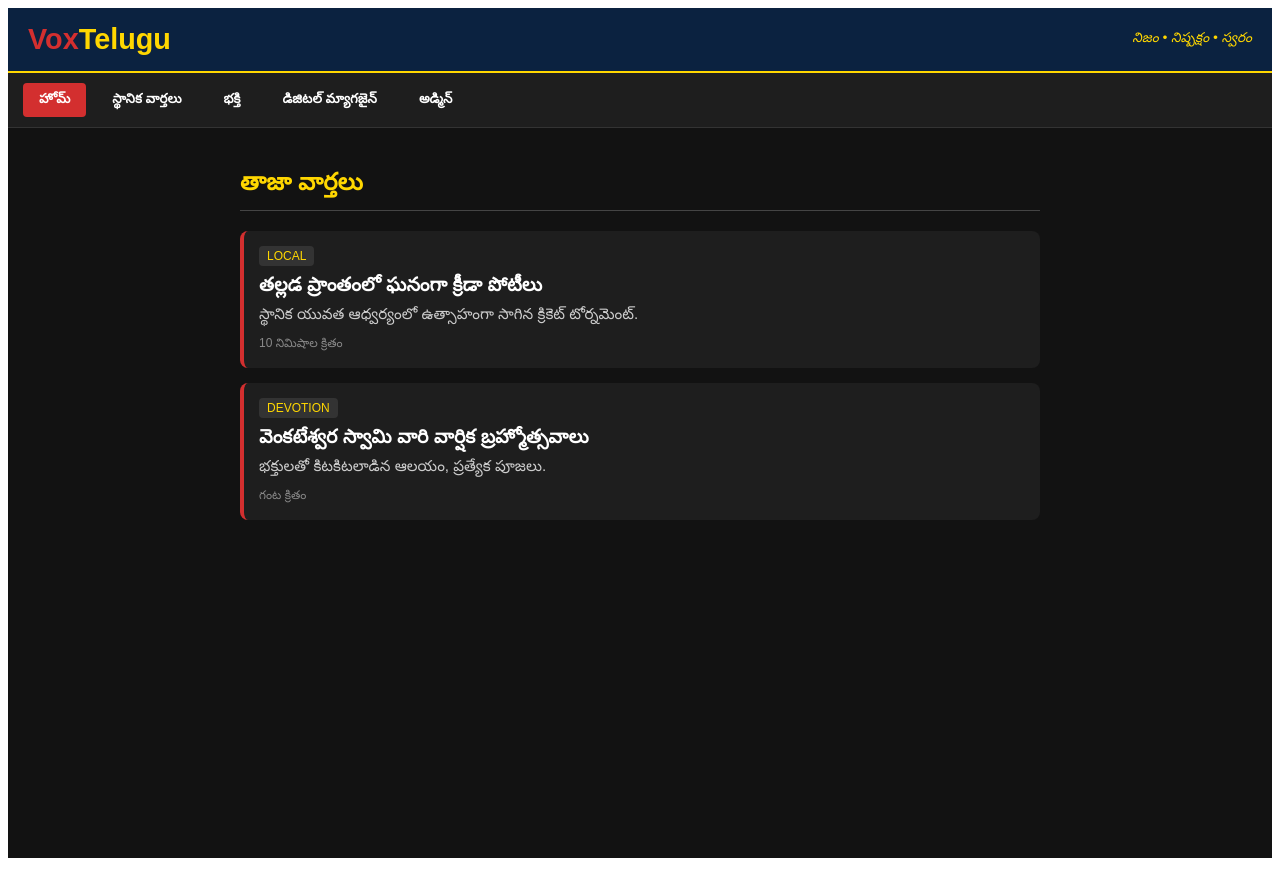
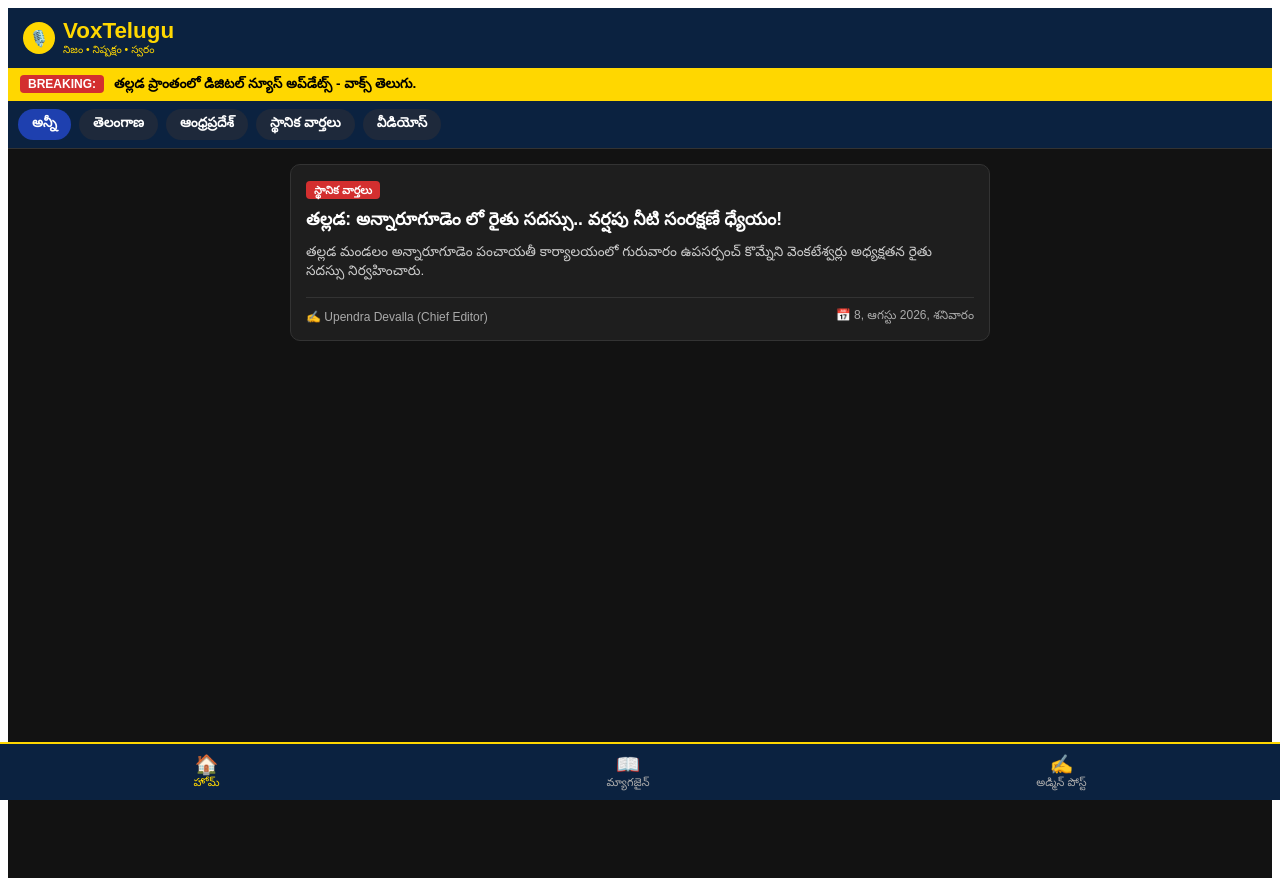
Before and after one commit to upendradevalla5-pixel/voxtelugu-next, a Next.js app: page / in a window 1280 px wide. Built offline with nearby package versions, Linux system fonts and the light colour scheme.

Commit message:
Update page.js

```diff
--- a/app/page.js
+++ b/app/page.js
@@ -3,66 +3,189 @@ import { useState, useEffect } from 'react';
 
 export default function VoxTeluguApp() {
   const [activeTab, setActiveTab] = useState('home');
+  const [selectedCategory, setSelectedCategory] = useState('అన్నీ');
+  const [searchQuery, setSearchQuery] = useState('');
+
+  // News State
   const [newsList, setNewsList] = useState([
-    { id: 1, title: 'తల్లడ ప్రాంతంలో ఘనంగా క్రీడా పోటీలు', category: 'local', time: '10 నిమిషాల క్రితం', desc: 'స్థానిక యువత ఆధ్వర్యంలో ఉత్సాహంగా సాగిన క్రికెట్ టోర్నమెంట్.' },
-    { id: 2, title: 'వెంకటేశ్వర స్వామి వారి వార్షిక బ్రహ్మోత్సవాలు', category: 'devotion', time: 'గంట క్రితం', desc: 'భక్తులతో కిటకిటలాడిన ఆలయం, ప్రత్యేక పూజలు.' }
+    {
+      id: 1,
+      category: 'స్థానిక వార్తలు',
+      title: 'తల్లడ: అన్నారూగూడెం లో రైతు సదస్సు.. వర్షపు నీటి సంరక్షణే ధ్యేయం!',
+      desc: 'తల్లడ మండలం అన్నారూగూడెం పంచాయతీ కార్యాలయంలో గురువారం ఉపసర్పంచ్ కొమ్నేని వెంకటేశ్వర్లు అధ్యక్షతన రైతు సదస్సు నిర్వహించారు.',
+      editor: 'Upendra Devalla',
+      role: 'Chief Editor',
+      date: '8, ఆగస్టు 2026, శనివారం',
+      views: 1,
+      likes: 0
+    }
   ]);
 
+  // Admin Form State
+  const [newTitle, setNewTitle] = useState('');
+  const [newCategory, setNewCategory] = useState('స్థానిక వార్తలు');
+  const [newDesc, setNewDesc] = useState('');
+
+  const categories = ['అన్నీ', 'తెలంగాణ', 'ఆంధ్రప్రదేశ్', 'స్థానిక వార్తలు', 'వీడియోస్'];
+
+  const handlePostSubmit = (e) => {
+    e.preventDefault();
+    if (!newTitle || !newDesc) return alert('దయచేసి శీర్షిక మరియు వివరణ రాయండి.');
+
+    const newPost = {
+      id: Date.now(),
+      category: newCategory,
+      title: newTitle,
+      desc: newDesc,
+      editor: 'Upendra Devalla',
+      role: 'Chief Editor',
+      date: '8, ఆగస్టు 2026, శనివారం',
+      views: 1,
+      likes: 0
+    };
+
+    setNewsList([newPost, ...newsList]);
+    setNewTitle('');
+    setNewDesc('');
+    setActiveTab('home');
+    alert('వార్త విజయవంతంగా పోస్ట్ చేయబడింది!');
+  };
+
   return (
-    <div style={{ background: '#121212', color: '#fff', minHeight: '100vh', fontFamily: 'sans-serif', paddingBottom: '50px' }}>
-      {/* Header */}
-      <header style={{ background: '#0b2240', padding: '15px 20px', display: 'flex', justifyContent: 'space-between', alignItems: 'center', borderBottom: '2px solid #ffd700' }}>
-        <h1 style={{ fontSize: '1.8rem', fontWeight: 900, margin: 0 }}>
-          <span style={{ color: '#d32f2f' }}>Vox</span><span style={{ color: '#ffd700' }}>Telugu</span>
-        </h1>
-        <div style={{ fontSize: '0.85rem', color: '#ffd700', fontStyle: 'italic' }}>
-          నిజం • నిష్పక్షం • స్వరం
+    <div style={{ background: '#121212', color: '#fff', minHeight: '100vh', fontFamily: 'sans-serif', paddingBottom: '70px' }}>
+
+      {/* Top Header */}
+      <header style={{ background: '#0b2240', padding: '10px 15px', display: 'flex', justifyContent: 'space-between', alignItems: 'center', borderBottom: '2px solid #ffd700' }}>
+        <div style={{ display: 'flex', alignItems: 'center', gap: '8px' }}>
+          <div style={{ background: '#ffd700', color: '#000', borderRadius: '50%', width: '32px', height: '32px', display: 'flex', alignItems: 'center', justifyContent: 'center', fontWeight: 'bold' }}>🎙️</div>
+          <div>
+            <h1 style={{ fontSize: '1.4rem', fontWeight: 900, margin: 0, color: '#ffd700' }}>VoxTelugu</h1>
+            <div style={{ fontSize: '0.65rem', color: '#ffd700' }}>నిజం • నిష్పక్షం • స్వరం</div>
+          </div>
         </div>
       </header>
 
-      {/* Navigation Tabs */}
-      <nav style={{ display: 'flex', background: '#1e1e1e', overflowX: 'auto', padding: '10px', borderBottom: '1px solid #333' }}>
-        {['home', 'local', 'devotion', 'magazine', 'admin'].map((tab) => (
+      {/* Breaking News Ticker */}
+      <div style={{ background: '#ffd700', color: '#000', padding: '6px 12px', fontSize: '0.85rem', fontWeight: 'bold' }}>
+        <span style={{ background: '#d32f2f', color: '#fff', padding: '2px 8px', borderRadius: '4px', fontSize: '0.75rem', marginRight: '10px' }}>BREAKING:</span>
+        తల్లడ ప్రాంతంలో డిజిటల్ న్యూస్ అప్‌డేట్స్ - వాక్స్ తెలుగు.
+      </div>
+
+      {/* Category Navigation Bar */}
+      <nav style={{ display: 'flex', background: '#0b2240', overflowX: 'auto', padding: '8px 10px', gap: '8px', borderBottom: '1px solid #333' }}>
+        {categories.map((cat) => (
           <button
-            key={tab}
-            onClick={() => setActiveTab(tab)}
+            key={cat}
+            onClick={() => { setSelectedCategory(cat); setActiveTab('home'); }}
             style={{
-              background: activeTab === tab ? '#d32f2f' : 'transparent',
-              color: '#fff', border: 'none', padding: '8px 16px', margin: '0 5px',
-              borderRadius: '4px', cursor: 'pointer', textTransform: 'capitalize', whiteSpace: 'nowrap', fontWeight: 'bold'
+              background: selectedCategory === cat ? '#1e40af' : '#1e293b',
+              color: '#fff', border: 'none', padding: '6px 14px', borderRadius: '20px',
+              cursor: 'pointer', whiteSpace: 'nowrap', fontSize: '0.85rem', fontWeight: 'bold'
             }}
           >
-            {tab === 'home' ? 'హోమ్' : tab === 'local' ? 'స్థానిక వార్తలు' : tab === 'devotion' ? 'భక్తి' : tab === 'magazine' ? 'డిజిటల్ మ్యాగజైన్' : 'అడ్మిన్'}
+            {cat}
           </button>
         ))}
       </nav>
 
       {/* Main Content Area */}
-      <main style={{ padding: '20px', maxWidth: '800px', margin: '0 auto' }}>
-        {activeTab === 'home' || activeTab === 'local' || activeTab === 'devotion' ? (
+      <main style={{ padding: '15px', maxWidth: '700px', margin: '0 auto' }}>
+
+        {/* HOME / NEWS FEED */}
+        {activeTab === 'home' && (
           <div>
-            <h2 style={{ color: '#ffd700', borderBottom: '1px solid #444', paddingBottom: '8px' }}>తాజా వార్తలు</h2>
-            {newsList.map((news) => (
-              <div key={news.id} style={{ background: '#1e1e1e', padding: '15px', borderRadius: '8px', marginBottom: '15px', borderLeft: '4px solid #d32f2f' }}>
-                <span style={{ fontSize: '0.75rem', background: '#333', padding: '3px 8px', borderRadius: '4px', color: '#ffd700' }}>{news.category.toUpperCase()}</span>
-                <h3 style={{ margin: '10px 0 5px 0', fontSize: '1.2rem' }}>{news.title}</h3>
-                <p style={{ color: '#ccc', fontSize: '0.95rem', margin: 0 }}>{news.desc}</p>
-                <div style={{ fontSize: '0.75rem', color: '#888', marginTop: '10px' }}>{news.time}</div>
+            {newsList
+              .filter(news => selectedCategory === 'అన్నీ' || news.category === selectedCategory)
+              .map((news) => (
+              <div key={news.id} style={{ background: '#1e1e1e', borderRadius: '10px', overflow: 'hidden', marginBottom: '20px', border: '1px solid #333' }}>
+                <div style={{ padding: '15px' }}>
+                  <span style={{ background: '#d32f2f', color: '#fff', padding: '3px 8px', borderRadius: '4px', fontSize: '0.7rem', fontWeight: 'bold' }}>{news.category}</span>
+                  <h2 style={{ fontSize: '1.1rem', fontWeight: 'bold', margin: '10px 0', color: '#fff' }}>{news.title}</h2>
+                  <p style={{ fontSize: '0.85rem', color: '#ccc', margin: 0 }}>{news.desc}</p>
+
+                  <div style={{ display: 'flex', justifyContent: 'space-between', alignItems: 'center', marginTop: '15px', paddingTop: '10px', borderTop: '1px solid #333', fontSize: '0.75rem', color: '#aaa' }}>
+                    <span>✍️ {news.editor} ({news.role})</span>
+                    <span>📅 {news.date}</span>
+                  </div>
+                </div>
               </div>
             ))}
           </div>
-        ) : activeTab === 'magazine' ? (
-          <div style={{ textAlign: 'center', padding: '40px 20px' }}>
+        )}
+
+        {/* MAGAZINE TAB */}
+        {activeTab === 'magazine' && (
+          <div style={{ textAlign: 'center', padding: '40px 0' }}>
             <h2 style={{ color: '#ffd700' }}>డిజిటల్ మ్యాగజైన్ ఎడిషన్</h2>
-            <p style={{ color: '#aaa' }}>ఈ వారం ప్రత్యేక డిజిటల్ మ్యాగజైన్ పేజీలు ఇక్కడ లోడ్ అవుతాయి.</p>
-          </div>
-        ) : (
-          <div style={{ background: '#1e1e1e', padding: '20px', borderRadius: '8px' }}>
-            <h2 style={{ color: '#ffd700' }}>అడ్మిన్ పోస్ట్ ప్యానెల్</h2>
-            <p style={{ color: '#ccc' }}>కొత్త వార్తలు మరియు మ్యాగజైన్ అప్‌డేట్ చేయడానికి లాగిన్ అవ్వండి.</p>
+            <p style={{ color: '#aaa' }}>వారపు ప్రత్యేక మ్యాగజైన్ పేజీలు ఇక్కడ ప్రదర్శించబడతాయి.</p>
           </div>
         )}
+
+        {/* ADMIN / REPORTER POST PANEL */}
+        {activeTab === 'admin' && (
+          <div style={{ background: '#1e1e1e', padding: '20px', borderRadius: '10px', border: '1px solid #333' }}>
+            <h2 style={{ color: '#ffd700', marginBottom: '15px' }}>✍️ కొత్త వార్త పోస్ట్ చేయండి (అడ్మిన్ ప్యానెల్)</h2>
+            <form onSubmit={handlePostSubmit}>
+              <div style={{ marginBottom: '15px' }}>
+                <label style={{ display: 'block', fontSize: '0.85rem', marginBottom: '5px', color: '#ccc' }}>వార్త శీర్షిక (Title)</label>
+                <input
+                  type="text"
+                  value={newTitle}
+                  onChange={(e) => setNewTitle(e.target.value)}
+                  placeholder="వార్త పేరు రాయండి..."
+                  style={{ width: '100%', padding: '10px', background: '#2a2a2a', border: '1px solid #444', color: '#fff', borderRadius: '6px' }}
+                />
+              </div>
+
+              <div style={{ marginBottom: '15px' }}>
+                <label style={{ display: 'block', fontSize: '0.85rem', marginBottom: '5px', color: '#ccc' }}>కేటగిరీ (Category)</label>
+                <select
+                  value={newCategory}
+                  onChange={(e) => setNewCategory(e.target.value)}
+                  style={{ width: '100%', padding: '10px', background: '#2a2a2a', border: '1px solid #444', color: '#fff', borderRadius: '6px' }}
+                >
+                  <option value="తెలంగాణ">తెలంగాణ</option>
+                  <option value="ఆంధ్రప్రదేశ్">ఆంధ్రప్రదేశ్</option>
+                  <option value="స్థానిక వార్తలు">స్థానిక వార్తలు</option>
+                  <option value="వీడియోస్">వీడియోస్</option>
+                </select>
+              </div>
+
+              <div style={{ marginBottom: '15px' }}>
+                <label style={{ display: 'block', fontSize: '0.85rem', marginBottom: '5px', color: '#ccc' }}>వార్త వివరణ (Description)</label>
+                <textarea
+                  value={newDesc}
+                  onChange={(e) => setNewDesc(e.target.value)}
+                  placeholder="పూర్తి సమాచారం ఇక్కడ రాయండి..."
+                  rows="4"
+                  style={{ width: '100%', padding: '10px', background: '#2a2a2a', border: '1px solid #444', color: '#fff', borderRadius: '6px' }}
+                />
+              </div>
+
+              <button
+                type="submit"
+                style={{ width: '100%', background: '#d32f2f', color: '#fff', border: 'none', padding: '12px', borderRadius: '6px', fontWeight: 'bold', cursor: 'pointer' }}
+              >
+                పబ్లిష్ చేయండి (Publish News)
+              </button>
+            </form>
+          </div>
+        )}
+
       </main>
+
+      {/* Bottom Navigation Bar */}
+      <footer style={{ position: 'fixed', bottom: 0, left: 0, right: 0, background: '#0b2240', borderTop: '2px solid #ffd700', display: 'flex', justifyContent: 'space-around', padding: '8px 0', zIndex: 1000 }}>
+        <button onClick={() => setActiveTab('home')} style={{ background: 'none', border: 'none', color: activeTab === 'home' ? '#ffd700' : '#aaa', display: 'flex', flexDirection: 'column', alignItems: 'center', fontSize: '0.7rem', cursor: 'pointer' }}>
+          <span style={{ fontSize: '1.2rem' }}>🏠</span> హోమ్
+        </button>
+        <button onClick={() => setActiveTab('magazine')} style={{ background: 'none', border: 'none', color: activeTab === 'magazine' ? '#ffd700' : '#aaa', display: 'flex', flexDirection: 'column', alignItems: 'center', fontSize: '0.7rem', cursor: 'pointer' }}>
+          <span style={{ fontSize: '1.2rem' }}>📖</span> మ్యాగజైన్
+        </button>
+        <button onClick={() => setActiveTab('admin')} style={{ background: 'none', border: 'none', color: activeTab === 'admin' ? '#ffd700' : '#aaa', display: 'flex', flexDirection: 'column', alignItems: 'center', fontSize: '0.7rem', cursor: 'pointer' }}>
+          <span style={{ fontSize: '1.2rem' }}>✍️</span> అడ్మిన్ పోస్ట్
+        </button>
+      </footer>
     </div>
   );
 }
```
